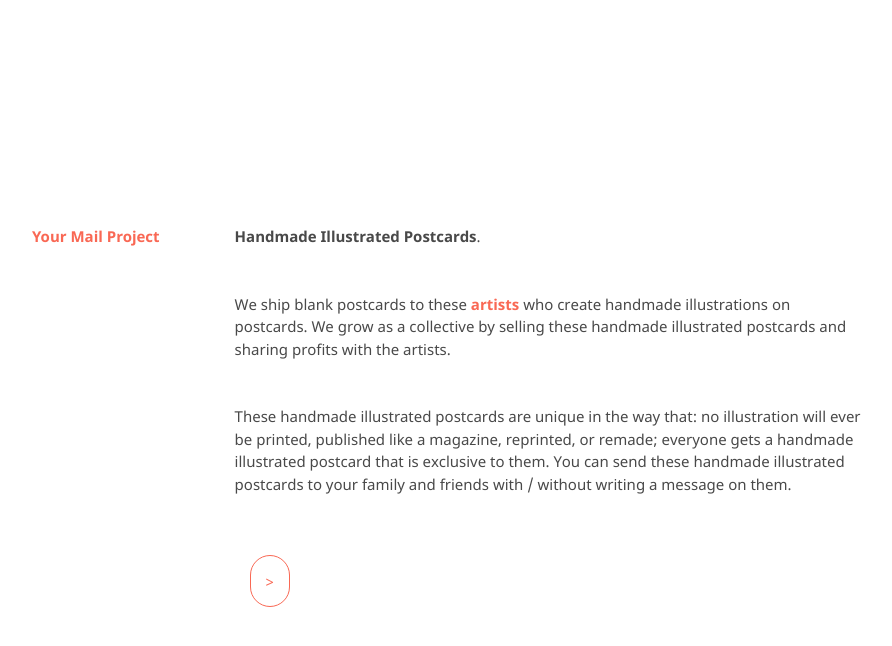
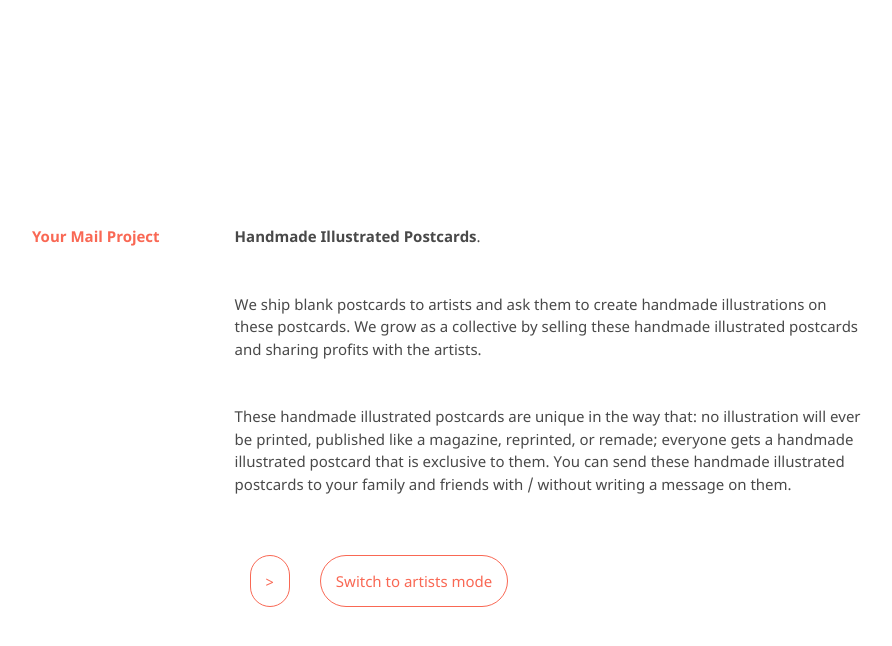
Before and after one commit to kvshvlin/yourmailproject, a Jekyll site: the page built from 2.md, in a window 1280 px wide. Shown: the top 646 px of the page, without its empty margins (193-1085 px from the left). Built offline with Jekyll 4.4.1, drawn with Linux system fonts in a browser that asks for light colours; our own code applies the rules of GitHub Pages for plain Markdown files.

Commit message:
Update 2.md

```diff
--- a/2.md
+++ b/2.md
@@ -1,13 +1,13 @@
 **Handmade Illustrated Postcards**.
 
-We ship blank postcards to these **<a href="https://kvshvl.in/yourmailproject/4.html">artists</a>** who create handmade illustrations on postcards. We grow as a collective by selling these handmade illustrated postcards and sharing profits with the artists.
+We ship blank postcards to artists and ask them to create handmade illustrations on these postcards. We grow as a collective by selling these handmade illustrated postcards and sharing profits with the artists.
 
 These handmade illustrated postcards are unique in the way that: no illustration will ever be printed, published like a magazine, reprinted, or remade; everyone gets a handmade illustrated postcard that is exclusive to them. You can send these handmade illustrated postcards to your family and friends with / without writing a message on them.
 
 <div class="roadmap-spacer-1"></div>
 
 <p>
-<a class="btn" href="https://kvshvl.in/yourmailproject/3.html">></a><br>
+<a class="btn" href="https://kvshvl.in/yourmailproject/3.html">></a><a class="btn" href="https://kvshvl.in/yourmailproject/4.html">Switch to artists mode</a><br>
 </p>
 
 <div class="roadmap-spacer-2"></div>
```
